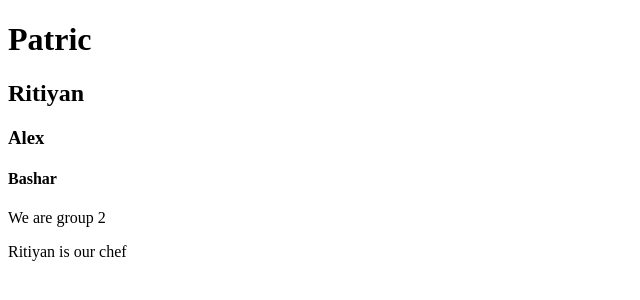
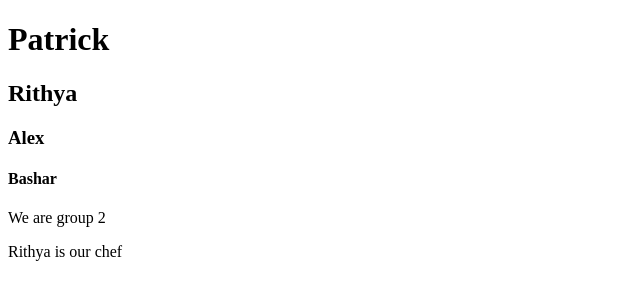
Before and after one commit to RithyaTan/Blog2, a plain HTML site: page apropos/apropos.html in a window 1280 px wide. Shown: the full height of the page, 0-640 px from the left. Drawn offline with Linux system fonts and the light colour scheme.

Commit message:
modification de fichier apropos

```diff
--- a/apropos/apropos.html
+++ b/apropos/apropos.html
@@ -8,12 +8,13 @@
     <title>Document</title>
 </head>
 <body>
-    <h1>Patric</h1>
-    <h2>Ritiyan</h2>
+    <h1>Patrick</h1>
+    <h2>Rithya</h2>
     <h3>Alex</h3>
     <h4>Bashar</h4>
     <p>We are group 2</p>
-    <p>Ritiyan is our chef</p>
+    <p>Rithya is our chef</p>
+
 
 </body>
 </html>
```
